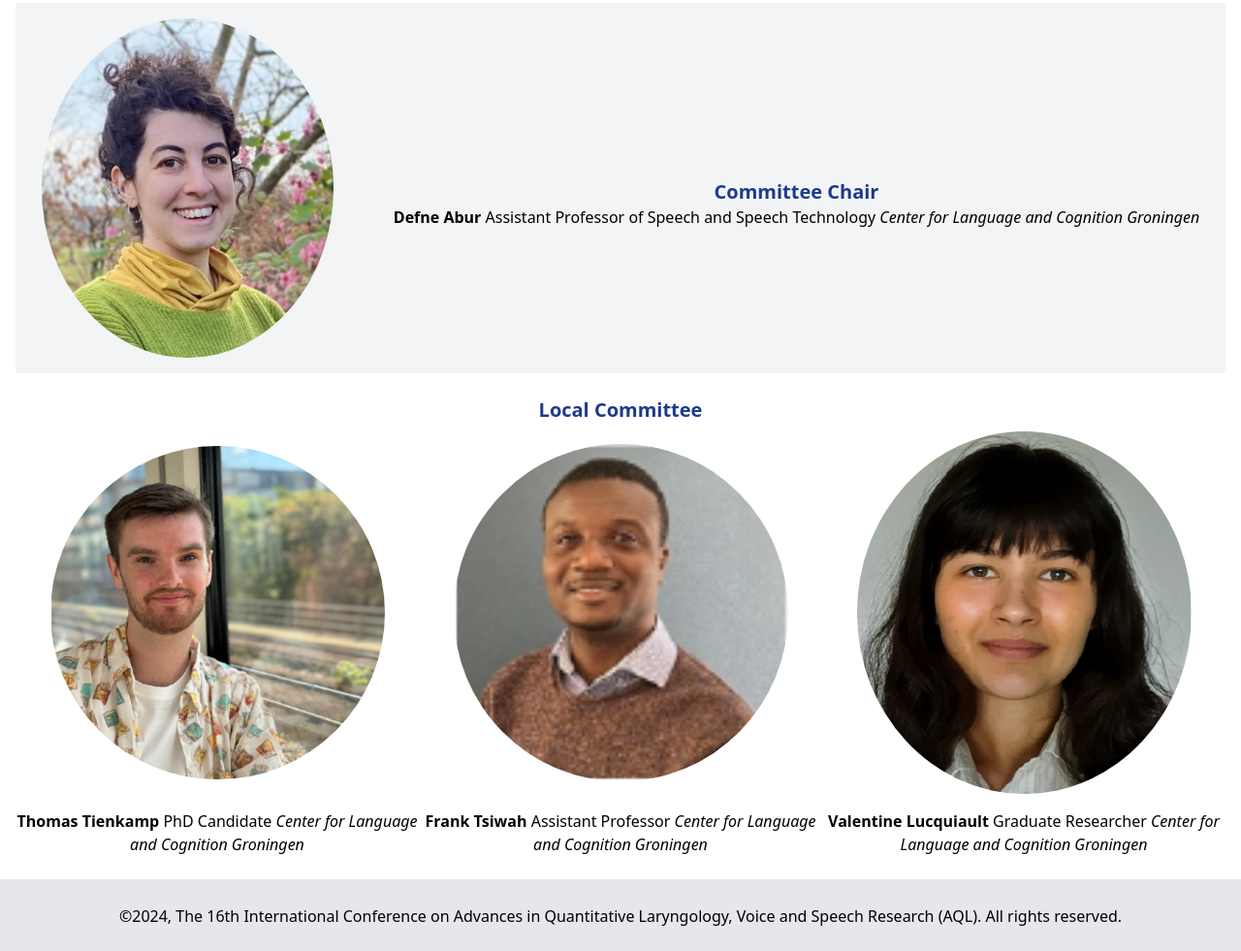
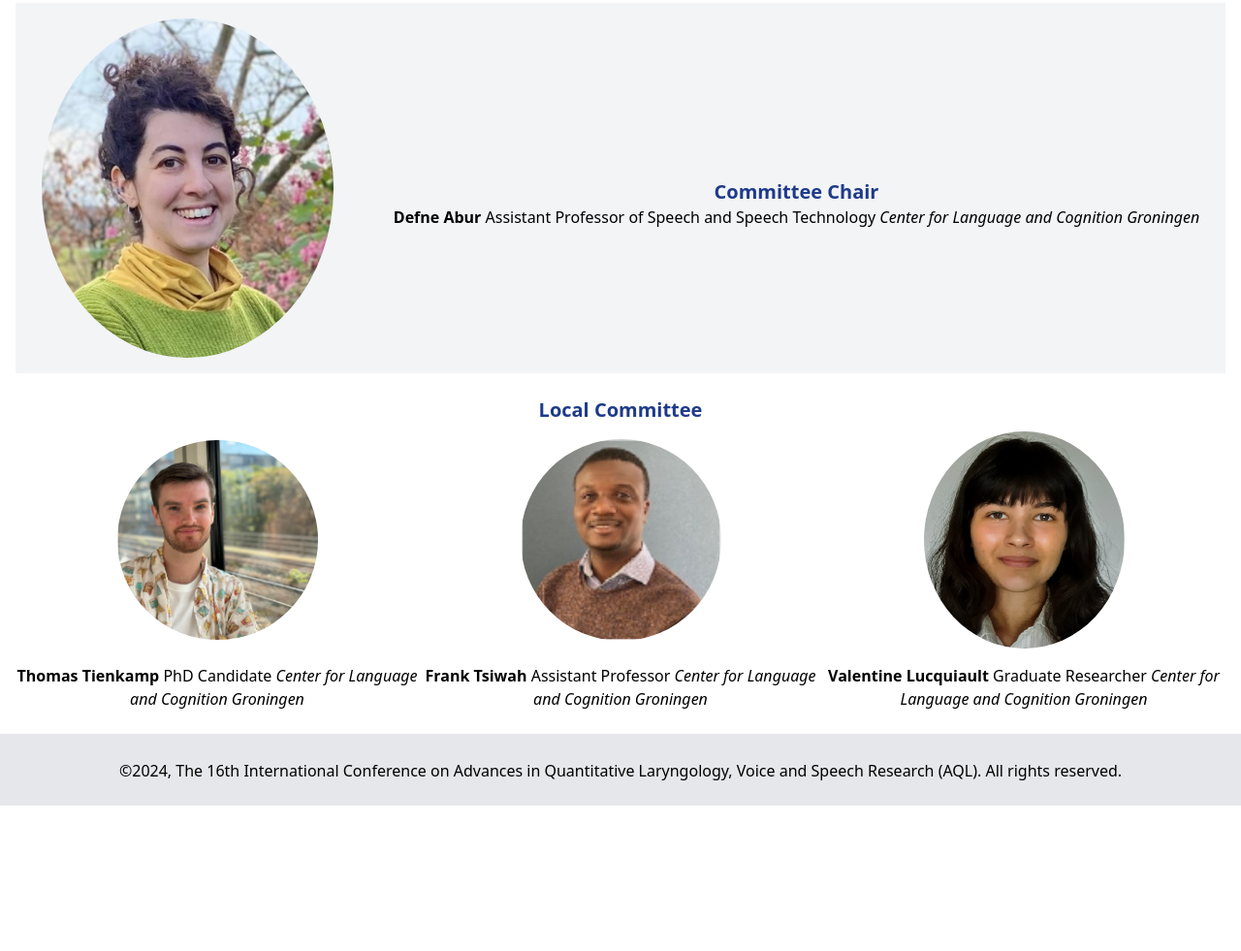
Before and after one commit to aqlconference/aqlconference, an Astro site: page /workinprogress-thisisaveryspecificnamesothatnooneaccidentallyendsuphere in a window 1280 px wide. Shown: the part 723-1704 px from the top of the page at 97% size. After the commit the page ends 1554 px from the top, so only its background shows below. Built offline with nearby package versions, Linux system fonts and the light colour scheme; Astro itself is replaced by a stand-in of ours.

Commit message:
Update workinprogress-thisisaveryspecificnamesothatnooneaccidentallyendsuphere.astro

```diff
--- a/src/pages/workinprogress-thisisaveryspecificnamesothatnooneaccidentallyendsuphere.astro
+++ b/src/pages/workinprogress-thisisaveryspecificnamesothatnooneaccidentallyendsuphere.astro
@@ -57,14 +57,14 @@ import { FULL_TITLE } from "../consts";
 	<tbody>
 			<tr>
 				<td class="w-4/12">
-					<img class="w-10/12 mx-auto"  style='border-radius:50%; overflow:hidden' src="/photo_Thomas.png" alt="">
+					<img class="w-6/12 mx-auto"  style='border-radius:50%; overflow:hidden' src="/photo_Thomas.png" alt="">
 				</td>
 				<td class="w-4/12">
-					<img class="w-10/12 mx-auto"  style='border-radius:50%; overflow:hidden'src="/photo_Frank.png" alt="">
+					<img class="w-6/12 mx-auto"  style='border-radius:50%; overflow:hidden'src="/photo_Frank.png" alt="">
 
 				</td>
 				<td class="w-4/12">
-					<img class="w-10/12 mx-auto" style='border-radius: 50%; overflow: hidden;' src="/photo_Valentine.png" alt="">
+					<img class="w-6/12 mx-auto" style='border-radius: 50%; overflow: hidden;' src="/photo_Valentine.png" alt="">
 				</td>
 			</tr>
 			<tr>
```
